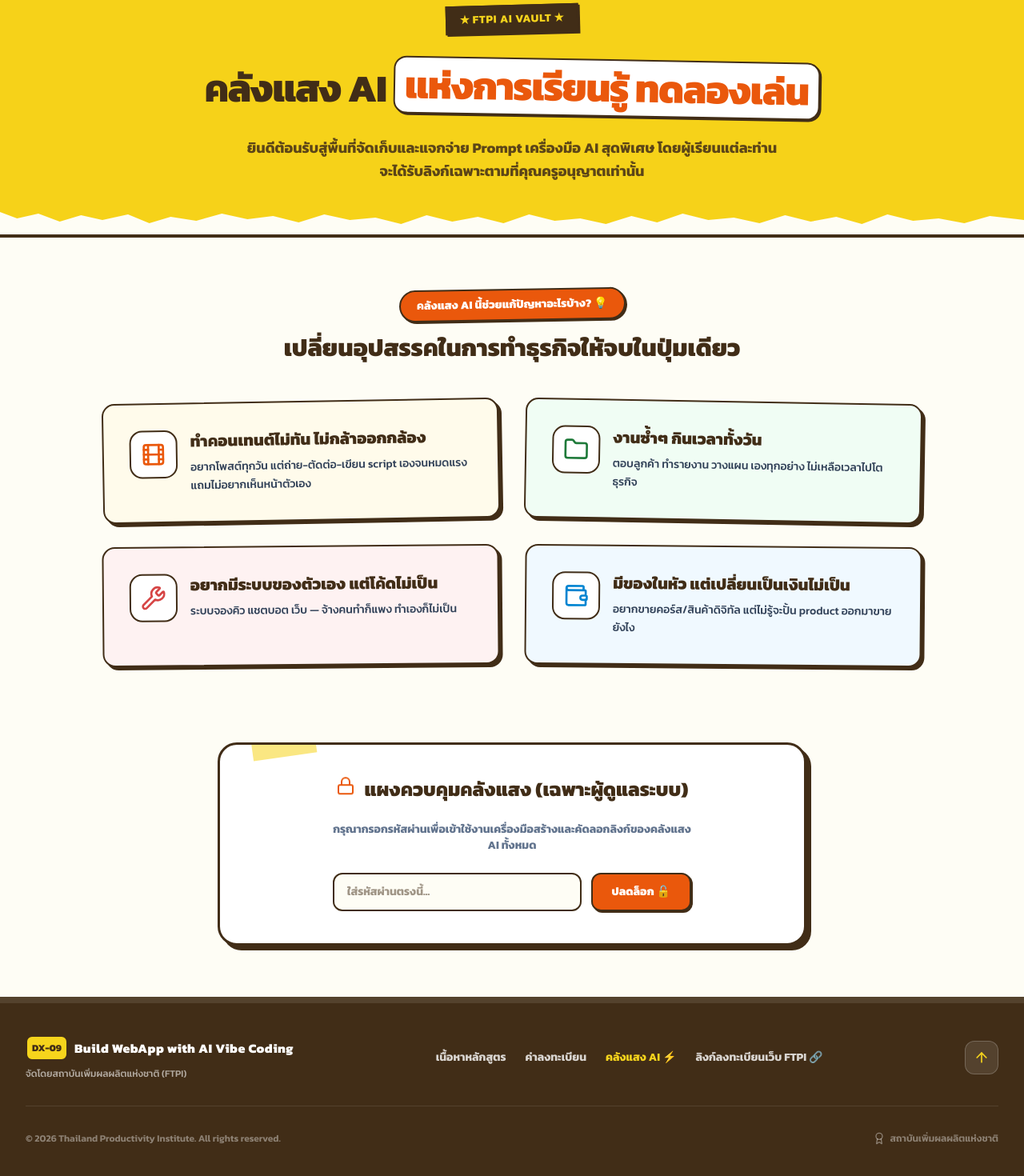
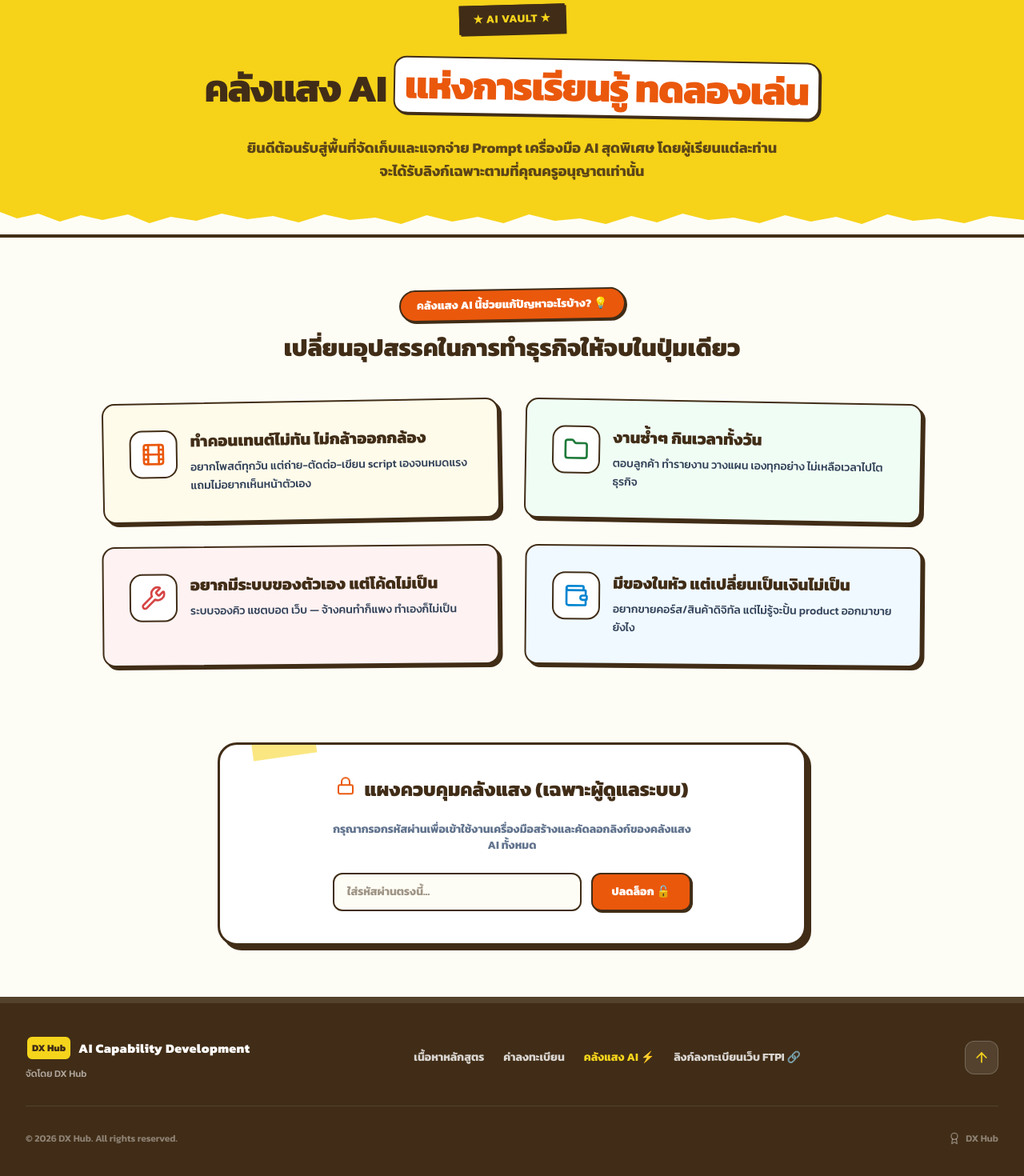
Before and after one commit to Snowdollce/buildweb, a Next.js app: page /ai-vault in a window 1280 px wide. Shown: the part 140-1610 px from the top of the page at 80% size. Built offline with nearby package versions, Linux system fonts and the light colour scheme.

Commit message:
style: remove ftpi thai name from all components except pricing certificates, adjust pricing buttons and footnotes, update footer branding to DX Hub

```diff
--- a/src/app/ai-vault/page.tsx
+++ b/src/app/ai-vault/page.tsx
@@ -91,7 +91,7 @@ export default function AiVaultPortal() {
 
           <div className="relative z-10 max-w-7xl mx-auto px-4 text-center space-y-6">
             <div className="inline-block bg-[#412d17] text-[#f6d41c] text-xs sm:text-sm font-bold px-4 py-1.5 tracking-wider uppercase transform rotate-[-1.5deg] sketch-border sketch-shadow-sm select-none">
-              ★ FTPI AI VAULT ★
+              ★ AI VAULT ★
             </div>
 
             <h1 className="text-3xl sm:text-4xl md:text-5xl font-black text-[#412d17] leading-tight font-display tracking-tight">
--- a/src/components/CourseOutline.tsx
+++ b/src/components/CourseOutline.tsx
@@ -53,7 +53,7 @@ export default function CourseOutline() {
       bullets: [
         "เรียนรู้วิธีและหลักการนำเว็บแอปพลิเคชันขึ้นระบบออนไลน์ (Deployment) บนโฮสต์จริง",
         "ทดสอบการกรอกข้อมูล บันทึกข้อมูล และการแสดงผลจริงผ่านสมาร์ทโฟนและคอมพิวเตอร์",
-        "รับประกาศนียบัตร E-Certificate จากสถาบันเพิ่มผลผลิตแห่งชาติเพื่อยืนยันวิทยฐานะ",
+        "รับประกาศนียบัตร E-Certificate เพื่อยืนยันวิทยฐานะ",
       ],
     },
   ];
--- a/src/components/Footer.tsx
+++ b/src/components/Footer.tsx
@@ -28,14 +28,14 @@ export default function Footer() {
           <div className="flex flex-col items-center md:items-start text-center md:text-left space-y-2">
             <div className="flex items-center gap-2">
               <div className="bg-[#f6d41c] text-[#412d17] p-1.5 rounded-lg font-black text-xs sketch-border">
-                DX-09
+                DX Hub
               </div>
               <span className="font-extrabold text-base tracking-wide text-white">
-                Build WebApp with AI Vibe Coding
+                AI Capability Development
               </span>
             </div>
             <p className="text-xs font-medium text-white/60">
-              จัดโดยสถาบันเพิ่มผลผลิตแห่งชาติ (FTPI)
+              จัดโดย DX Hub
             </p>
           </div>
 
@@ -85,10 +85,10 @@ export default function Footer() {
         {/* Footer Bottom Copy */}
         <div className="flex flex-col md:flex-row justify-between items-center text-center gap-4 text-xs font-semibold text-white/40">
           <div>
-            © {new Date().getFullYear()} Thailand Productivity Institute. All rights reserved.
+            © {new Date().getFullYear()} DX Hub. All rights reserved.
           </div>
           <div className="flex items-center gap-1.5">
-            <Award className="w-4 h-4" /> สถาบันเพิ่มผลผลิตแห่งชาติ
+            <Award className="w-4 h-4" /> DX Hub
           </div>
         </div>
 
--- a/src/components/Header.tsx
+++ b/src/components/Header.tsx
@@ -51,7 +51,7 @@ export default function Header() {
                 AI Capability Development
               </span>
               <span className="text-[10px] font-bold text-[#412d17]/60 leading-none mt-1">
-                สถาบันเพิ่มผลผลิตแห่งชาติ (FTPI)
+                DX Hub
               </span>
             </div>
           </Link>
--- a/src/components/Hero.tsx
+++ b/src/components/Hero.tsx
@@ -124,8 +124,7 @@ export default function Hero() {
                 <div className="text-xs sm:text-sm font-black text-[#ea580c] tracking-widest uppercase mb-1 mt-1">INSTRUCTOR</div>
                 <div className="text-base sm:text-lg font-black text-[#412d17]">อ.แพรว จันทกานต์ คูชัมภู</div>
                 <div className="text-xs sm:text-sm font-bold text-slate-500 leading-normal mt-1.5">
-                  Senior Capability Development and Training Course Management<br />
-                  สถาบันเพิ่มผลผลิตแห่งชาติ (FTPI)
+                  Senior Capability Development and Training Course Management
                 </div>
               </div>
             </div>
--- a/src/components/Instructor.tsx
+++ b/src/components/Instructor.tsx
@@ -45,8 +45,7 @@ export default function Instructor() {
                 </h3>
 
                 <p className="text-sm sm:text-base font-bold text-slate-500 leading-normal">
-                  Senior Capability Development and Training Course Management,<br />
-                  สถาบันเพิ่มผลผลิตแห่งชาติ (FTPI)
+                  Senior Capability Development and Training Course Management
                 </p>
               </div>
 
--- a/src/components/Pricing.tsx
+++ b/src/components/Pricing.tsx
@@ -80,9 +80,6 @@ export default function Pricing({ isHub = false }: PricingProps) {
         >
           กดลงทะเบียนที่นี่ 🚀
         </a>
-        <p className="text-[10px] sm:text-xs font-semibold text-slate-500 mt-3 text-center">
-          * ระบบจะนำท่านไปลงทะเบียนที่เว็บไซต์ของสถาบันเพิ่มผลผลิตแห่งชาติ
-        </p>
       </div>
     </div>
   );
@@ -145,11 +142,8 @@ export default function Pricing({ isHub = false }: PricingProps) {
           rel="noopener noreferrer"
           className="block w-full text-center bg-[#ea580c] hover:bg-[#c2410c] text-white font-extrabold text-base sm:text-lg py-3.5 rounded-2xl sketch-border sketch-shadow-lg transition-transform duration-150 active:translate-x-[2px] active:translate-y-[2px] active:shadow-sm"
         >
-          กดลงทะเบียนสมัครเรียนที่นี่ 🎯
+          กดลงทะเบียนที่นี่ 🚀
         </a>
-        <p className="text-[10px] sm:text-xs font-semibold text-slate-500 mt-3 text-center">
-          * ระบบจะนำท่านไปลงทะเบียนที่เว็บไซต์ของสถาบันเพิ่มผลผลิตแห่งชาติ
-        </p>
       </div>
     </div>
   );
```
